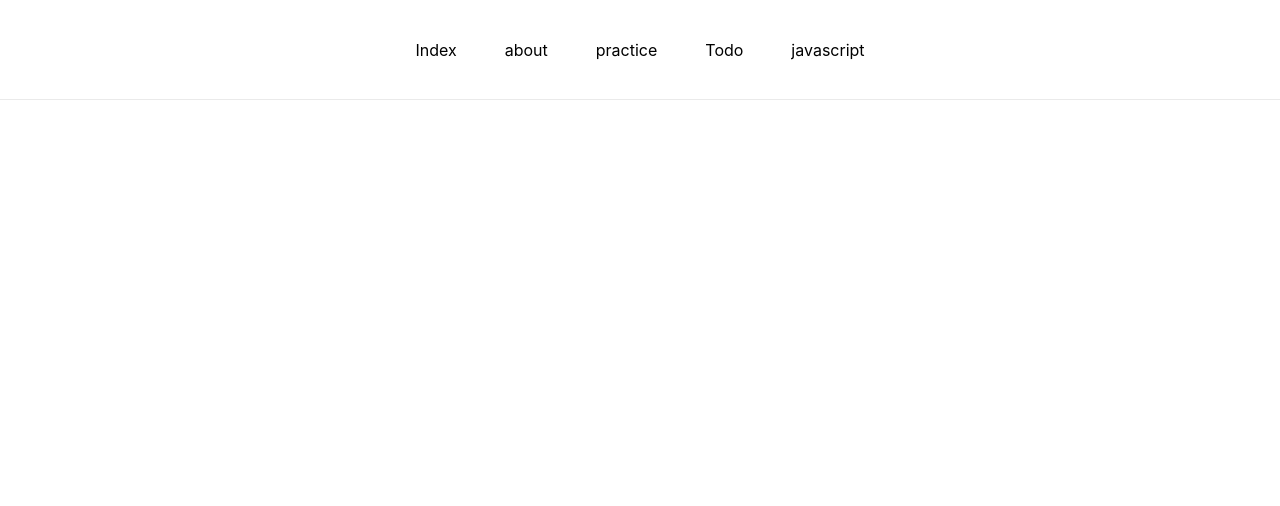
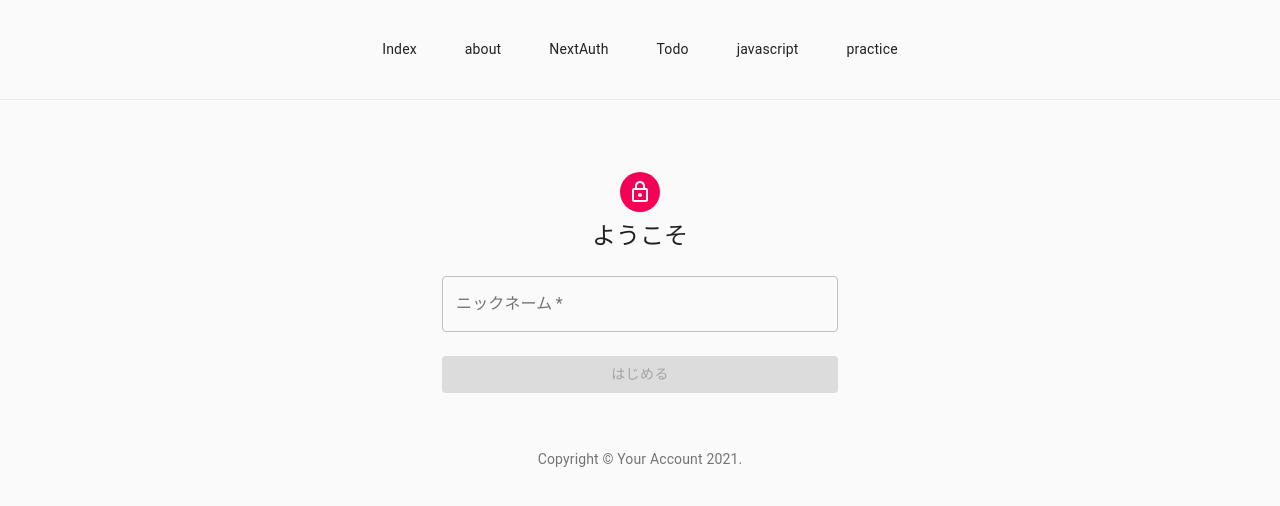
Before and after one commit to sakamotodd/study-react, a Next.js app: page /javascript in a window 1280 px wide. Shown: the top 506 px of the page. Built offline with nearby package versions, Linux system fonts and the light colour scheme.

Commit message:
chatAppのサインインページの作成

```diff
--- a/package.json
+++ b/package.json
@@ -8,13 +8,18 @@
     "start": "next start"
   },
   "dependencies": {
+    "@material-ui/core": "^4.11.4",
+    "@material-ui/icons": "^4.11.2",
     "next": "10.1.3",
+    "next-auth": "^3.26.1",
     "react": "17.0.2",
     "react-dom": "17.0.2",
     "react-hot-toast": "^2.0.0"
   },
   "devDependencies": {
     "autoprefixer": "^9.8.6",
+    "eslint": "^7.28.0",
+    "eslint-plugin-react": "^7.24.0",
     "postcss": "^7.0.35",
     "tailwindcss": "npm:@tailwindcss/postcss7-compat@^2.1.2"
   }
--- a/src/components/Header/index.jsx
+++ b/src/components/Header/index.jsx
@@ -10,8 +10,8 @@ export function Header() {
       <Link href="/about">
         <a className={styles.anchor}>about</a>
       </Link>
-      <Link href="/practice">
-        <a className={styles.anchor}>practice</a>
+      <Link href="/nextAuth">
+        <a className={styles.anchor}>NextAuth</a>
       </Link>
       <Link href="/todo">
         <a className={styles.anchor}>Todo</a>
@@ -19,6 +19,9 @@ export function Header() {
       <Link href="/javascript">
         <a className={styles.anchor}>javascript</a>
       </Link>
+      <Link href="/practice">
+        <a className={styles.anchor}>practice</a>
+      </Link>
     </header>
   );
 }
--- /dev/null
+++ b/src/components/SignIn/SignIn.js
@@ -0,0 +1,115 @@
+import { useEffect, useState } from "react";
+import Avatar from "@material-ui/core/Avatar";
+import Button from "@material-ui/core/Button";
+import CssBaseline from "@material-ui/core/CssBaseline";
+import TextField from "@material-ui/core/TextField";
+import Link from "next/link";
+import Grid from "@material-ui/core/Grid";
+import Box from "@material-ui/core/Box";
+import LockOutlinedIcon from "@material-ui/icons/LockOutlined";
+import Typography from "@material-ui/core/Typography";
+import { makeStyles } from "@material-ui/core/styles";
+import Container from "@material-ui/core/Container";
+
+const Copyright = () => {
+  return (
+    <Typography variant="body2" color="textSecondary" align="center">
+      {"Copyright © "}
+      <Link href="https://github.com/">
+        <a target="_blank" rel="noopener">
+          Your Account
+        </a>
+      </Link>{" "}
+      {new Date().getFullYear()}
+      {"."}
+    </Typography>
+  );
+};
+
+const useStyles = makeStyles((theme) => ({
+  paper: {
+    marginTop: theme.spacing(8),
+    display: "flex",
+    flexDirection: "column",
+    alignItems: "center",
+  },
+  avatar: {
+    margin: theme.spacing(1),
+    backgroundColor: theme.palette.secondary.main,
+  },
+  form: {
+    width: "100%",
+    marginTop: theme.spacing(3),
+  },
+  submit: {
+    margin: theme.spacing(3, 0, 2),
+  },
+}));
+
+export default function SignIn({ setName }) {
+  const classes = useStyles();
+  const [disable, setDisable] = useState(true);
+  const [string, setString] = useState("");
+  const [japanese, setJapanese] = useState(false);
+
+  //入力した文字が空だった場合、trueに変更する
+  useEffect(() => {
+    setDisable(string === "");
+  }, [string]);
+
+  return (
+    <Container component="main" maxWidth="xs">
+      <CssBaseline />
+      <div className={classes.paper}>
+        <Avatar className={classes.avatar}>
+          <LockOutlinedIcon />
+        </Avatar>
+        <Typography component="h1" variant="h5">
+          ようこそ
+        </Typography>
+        <form className={classes.form} noValidate>
+          <Grid container spacing={2}>
+            <Grid item xs={12}>
+              <TextField
+                variant="outlined"
+                required
+                fullWidth
+                id="name"
+                label="ニックネーム"
+                name="name"
+                onChange={(e) => setString(e.target.value)}
+                onKeyDown={(e) => {
+                  if (japanese) return;
+                  if (e.key === "Enter") {
+                    setName(e.target.value);
+
+                  }
+                }}
+                onCompositionStart={() => setJapanese(true)}
+                onCompositionEnd={() => setJapanese(false)}
+              />
+            </Grid>
+          </Grid>
+          <Link href="/chat">
+            <Button
+              type="button"
+              fullWidth
+              variant="contained"
+              color="primary"
+              className={classes.submit}
+              disabled={disable}
+              onClick={() => {
+                setName(string);
+              }}
+            >
+              はじめる
+            </Button>
+          </Link>
+        </form>
+      </div>
+      <Box mt={5}>
+        <Copyright />
+      </Box>
+    </Container>
+  );
+}
--- a/src/pages/_app.jsx
+++ b/src/pages/_app.jsx
@@ -1,7 +1,11 @@
-import '../styles/globals.css'
+import "../styles/globals.css";
+import { Provider } from 'next-auth/client'
 
-function MyApp({ Component, pageProps }) {
-  return <Component {...pageProps} />
+
+export default function MyApp({ Component, pageProps }) {
+  return (
+    <Provider session={pageProps.session}>
+      <Component {...pageProps} />
+    </Provider>
+  )
 }
-
-export default MyApp
--- /dev/null
+++ b/src/pages/api/auth/[...nextauth].js
@@ -0,0 +1,42 @@
+import NextAuth from "next-auth";
+import Providers from "next-auth/providers";
+
+const findUserByCredentials = (credentials) => {
+  if (
+    credentials.email === process.env.USER_EMAIL &&
+    credentials.password === process.env.USER_PASSWORD
+  ) {
+    return { id: 1, name: "Daigoro" };
+  } else {
+    return null;
+  }
+};
+
+// NextAuth に渡すオプション
+const options = {
+  providers: [
+    Providers.Credentials({
+      name: "Email",
+
+      credentials: {
+        email: {
+          label: "Email",
+          type: "email",
+          placeholder: "email@example.com",
+        },
+        password: { label: "Password", type: "password" },
+      },
+
+      authorize: async (credentials) => {
+        const user = findUserByCredentials(credentials);
+        if (user) {
+          return Promise.resolve(user);
+        } else {
+          return Promise.resolve(null);
+        }
+      },
+    }),
+  ],
+};
+
+export default (req, res) => NextAuth(req, res, options);
--- a/src/pages/api/hello.js
+++ /dev/null
@@ -1,5 +0,0 @@
-// Next.js API route support: https://nextjs.org/docs/api-routes/introduction
-
-export default (req, res) => {
-  res.status(200).json({ name: 'John Doe' })
-}
--- /dev/null
+++ b/src/pages/chat.jsx
@@ -0,0 +1,3 @@
+export default function Chat() {
+  return <div>Main</div>;
+}
--- a/src/pages/javascript.jsx
+++ b/src/pages/javascript.jsx
@@ -1,7 +1,16 @@
+import { useState } from "react";
 import { Header } from "../components/Header";
+import SignIn from "../components/SignIn/SignIn";
+import Link from "next/link";
+import Chat from "./chat";
 
 export default function JavaScript() {
+  const [name, setName] = useState("");
 
-
-  return <Header />;
+  return (
+    <>
+      <Header />
+      {name === "" ? <SignIn setName={setName} /> : <Chat name={name} />}
+    </>
+  );
 }
--- /dev/null
+++ b/src/pages/nextAuth.jsx
@@ -0,0 +1,29 @@
+import { Header } from "../components/Header";
+import { signIn, signOut, useSession } from "next-auth/client";
+
+export default function NextAuth() {
+  const [session, loading] = useSession();
+  if (loading) {
+    return <div>Loading...</div>;
+  }
+  console.log({ signOut });
+
+  return (
+    <div>
+      <Header />
+      {session && (
+        <>
+          Signed in as {session.user.name}
+          <br />
+          <button onClick={signOut}>Sign out</button>
+        </>
+      )}
+      {!session && (
+        <>
+          Not signed in <br />
+          <button onClick={signIn}>Sign in</button>
+        </>
+      )}
+    </div>
+  );
+}
--- a/src/pages/practice.jsx
+++ b/src/pages/practice.jsx
@@ -1,49 +1,9 @@
-import { useCallback, useEffect, useState } from "react";
 import { Header } from "../components/Header";
-import toast, { Toaster } from 'react-hot-toast';
 
-export default function practice() {
-  const [num, setNum] = useState(1);
-  const [bol, setBol] = useState(true);
-  const [text, setText] = useState("");
-  const notify = () => toast('Here is your toast.');
-
-  const plus = () => {
-    if (bol === true) {
-      if (num <= 10) {
-        setNum((num) => num + 1);
-      }
-    }
-  };
-
-  const change = useCallback(() => {
-    setBol((e) => !bol);
-    console.log(bol);
-  }, [bol]);
-
-  const inputA = (e) => {
-    if (text.length < 5) {
-      setText(e.target.value);
-    }
-  };
-
+export default function Practice() {
   return (
     <>
       <Header />
-      <p>{bol && num}</p>
-      <button onClick={plus}>ボタン</button>
-      <button onClick={change}>{bol ? "非表示" : "表示"}</button>
-      <br />
-      <input
-        className="border-2 border-black"
-        type="text"
-        value={text}
-        placeholder="文字"
-        onChange={inputA}
-      />
-      <button onClick={notify}>Make me a toast</button>
-      <Toaster />
     </>
   );
-  5;
 }
```
Also changed, not shown: src/pages/index.jsx (+5 -5 lines), .eslintrc.js (added), 2 other files (tests, documents, lock files or other folders).
